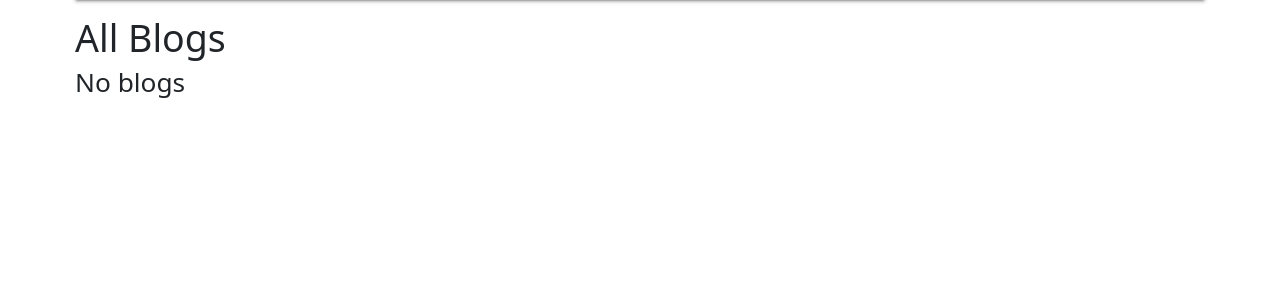
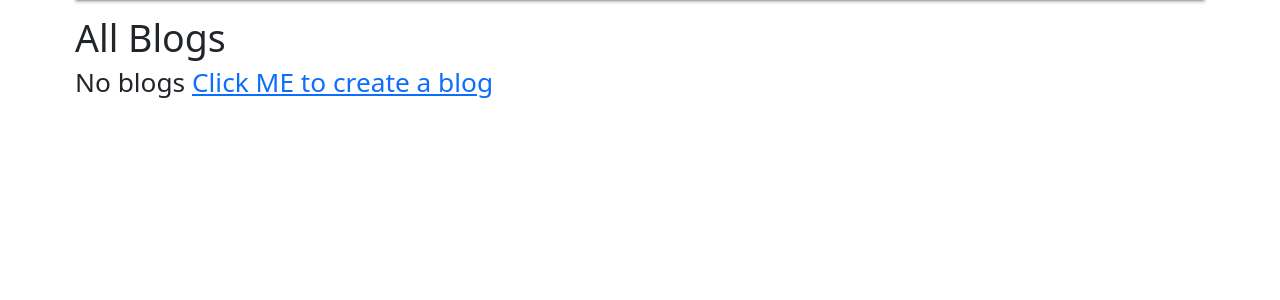
Before and after one commit to JanPoonthong/miniblog, a Django app: page / in a window 1280 px wide. Shown: the part 72-372 px from the top of the page. Run offline with Django 3.2, Linux system fonts and the light colour scheme; the visitor is signed in with stand-in values (Sample User, id 1); data comes from the database, SQL or seed files in the repository; data that the repository does not hold is empty.

Commit message:
Add styling to card on the right-hand-side of the edit button

```diff
--- a/miniblogapp/templates/miniblogapp/home.html
+++ b/miniblogapp/templates/miniblogapp/home.html
@@ -7,7 +7,9 @@
   <div style="padding: 10px">
     <form action="{% url 'edit' blog.id %}">
       <div class="card bg-light mb-3" style="max-width: 18rem">
-        <div class="card-header">Author: {{ blog.author }}</div>
+        <div class="card-header" style="padding-right: 100px">
+          Author: {{ blog.author }}
+        </div>
         <div class="card-body">
           <h5 class="card-title">{{ blog.name }}</h5>
           <p class="card-text">{{ blog.content }}</p>
@@ -43,7 +45,7 @@
     </form>
   </div>
   {% endfor %} {% else %}
-  <h3>No blogs</h3>
+  <h3>No blogs <a href="create_blog">Click ME to create a blog</a></h3>
   {% endif %}
 </div>
 {% endblock %}
--- a/miniblogapp/views.py
+++ b/miniblogapp/views.py
@@ -104,7 +104,12 @@ def create_blog(request):
 def my_blog(request):
     if request.user.is_authenticated:
         blogs = Blog.objects.filter(author=request.user)
-        return render(request, "miniblogapp/my_blog.html", {"blogs": blogs})
+        is_user_blogs_exist = blogs.exists()
+        return render(
+            request,
+            "miniblogapp/my_blog.html",
+            {"blogs": blogs, "is_user_blogs_exist": is_user_blogs_exist},
+        )
     else:
         return HttpResponseRedirect(reverse("login_page"))
 
```
Also changed, not shown: miniblogapp/templates/miniblogapp/my_blog.html (+6 -1 lines).
